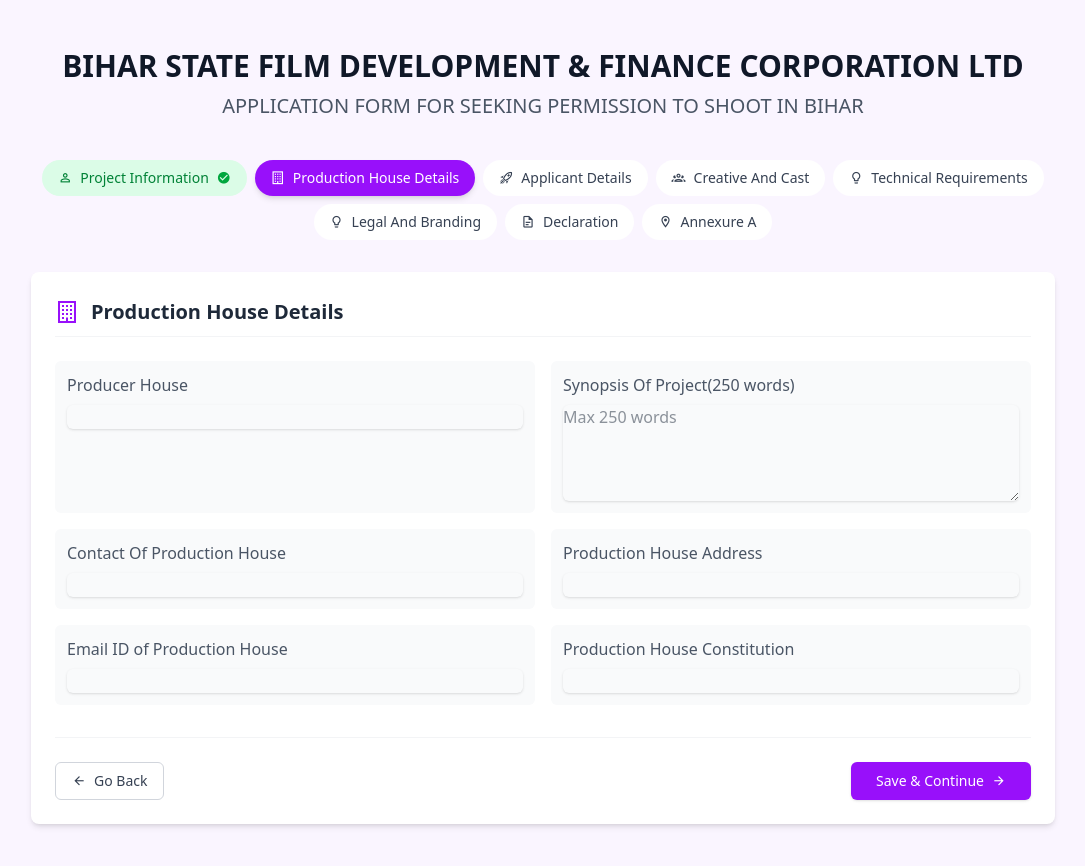
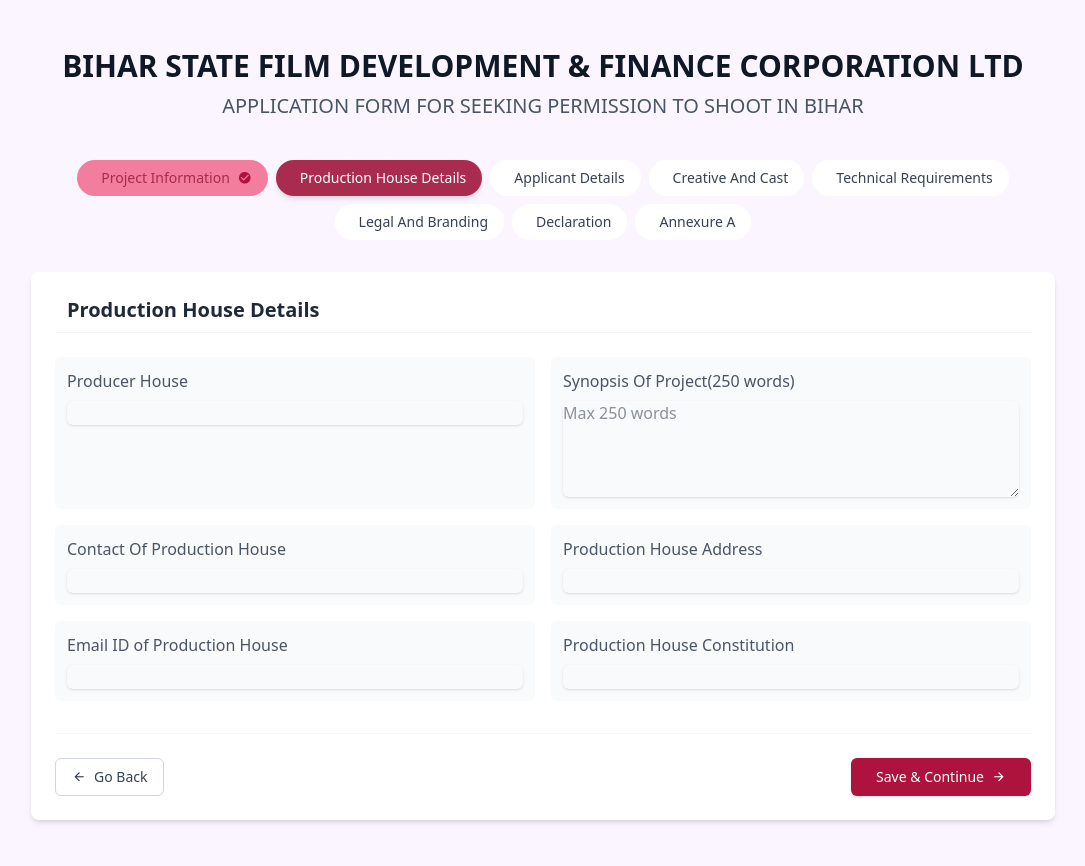
Before and after one commit to aadi347/My_Biharfilm, a React (Vite) app in the folder frontend/: page /apply-noc in a window 1280 px wide. Both pictures are taken after typing "Sample", "Sample", "Sample", "Sample", "Sample", "Sample" into the empty fields and a click on the button "Save & Continue". Shown: the top 866 px of the page, without its empty margins (97-1182 px from the left). Built offline with nearby package versions, Linux system fonts and the light colour scheme; a web font is replaced by a local one.

Commit message:
latest with backend

```diff
--- a/frontend/src/NavigationCards/ShootingPermissionFoam.jsx
+++ b/frontend/src/NavigationCards/ShootingPermissionFoam.jsx
@@ -397,7 +397,7 @@
       id={`${sectionName}-${key}`}
       value={value}
       onChange={(e) => handleInputChange(sectionName, key, e.target.value)}
-		  className="block w-full rounded-md border-gray-300 shadow-sm focus:border-purple-500 focus:ring-purple-500"
+      className="block w-full rounded-md border-gray-300 shadow-sm focus:border-[#ad133c] focus:ring-[#ad133c]"
     >
       <option value="">Select an option</option>
       <option value="Yes">Yes</option>
@@ -410,7 +410,7 @@
       id={`${sectionName}-${key}`}
       value={value}
       onChange={(e) => handleInputChange(sectionName, key, e.target.value)}
-		  className="block w-full rounded-md border-gray-300 shadow-sm focus:border-purple-500 focus:ring-purple-500"
+      className="block w-full rounded-md border-gray-300 shadow-sm focus:border-[#ad133c] focus:ring-[#ad133c]"
     >
       <option value="">Select an option</option>
       {dropdownFields[key].map((option) => (
@@ -427,7 +427,7 @@
       value={value}
       onChange={(e) => handleInputChange(sectionName, key, e.target.value)}
       rows={key === "briefSynopsis" || key === "synopsis" ? 4 : 3}
-		  className="block w-full rounded-md border-gray-300 shadow-sm focus:border-purple-500 focus:ring-purple-500"
+      className="block w-full rounded-md border-gray-300 shadow-sm focus:border-[#ad133c] focus:ring-[#ad133c]"
       placeholder={
       key === "briefSynopsis"
         ? "Max 500 words"
@@ -449,13 +449,13 @@
       onChange={(e) =>
         handleFileChange(sectionName, key, e.target.files[0])
       }
-			className="block w-full text-sm text-gray-500 file:mr-4 file:py-2 file:px-4 file:rounded-md file:border-0 file:text-sm file:font-semibold file:bg-purple-50 file:text-purple-700 hover:file:bg-purple-100"
+      className="block w-full text-sm text-gray-500 file:mr-4 file:py-2 file:px-4 file:rounded-md file:border-0 file:text-sm file:font-semibold file:bg-purple-50 file:text-[#ad133c] hover:file:bg-purple-100"
       />
       <small className="text-gray-500 mt-1 block">
       Accepted formats: PDF, DOC, DOCX, JPG, PNG (Max 5MB)
       </small>
       {value && (
-			<div className="mt-2 text-sm text-green-600">
+      <div className="mt-2 text-sm text-[#ad133c]">
         <i className="mdi mdi-file-check mr-1"></i>
         File uploaded: {value.name || value}
         {value.isStoredFile && (
@@ -474,7 +474,7 @@
       id={`${sectionName}-${key}`}
       value={value}
       onChange={(e) => handleInputChange(sectionName, key, e.target.value)}
-		  className="block w-full rounded-md border-gray-300 shadow-sm focus:border-purple-500 focus:ring-purple-500"
+      className="block w-full rounded-md border-gray-300 shadow-sm focus:border-[#ad133c] focus:ring-[#ad133c]"
     />
     );
   }
@@ -532,7 +532,7 @@
         <button
         type="button"
         onClick={handleGoBack}
-				className="inline-flex items-center px-4 py-2 border border-gray-300 text-sm font-medium rounded-md text-gray-700 bg-white hover:bg-gray-50 focus:outline-none focus:ring-2 focus:ring-offset-2 focus:ring-purple-500 transition-all"
+        className="inline-flex items-center px-4 py-2 border border-gray-300 text-sm font-medium rounded-md text-gray-700 bg-white hover:bg-gray-50 focus:outline-none focus:ring-2 focus:ring-offset-2 focus:ring-[#ad133c] transition-all"
         >
         <i className="mdi mdi-arrow-left mr-2"></i>
         Go Back
@@ -544,7 +544,7 @@
       {isLastSection ? (
         <button
         type="submit"
-				className={`inline-flex items-center px-6 py-2 border border-transparent text-sm font-medium rounded-md shadow-sm text-white bg-green-600 hover:bg-green-700 focus:outline-none focus:ring-2 focus:ring-offset-2 focus:ring-green-500 transition-all ${
+        className={`inline-flex items-center px-6 py-2 border border-transparent text-sm font-medium rounded-md shadow-sm text-white bg-[#ad133c] hover:bg-[#a92b4e] focus:outline-none focus:ring-2 focus:ring-offset-2 focus:ring-[#ad133c] transition-all ${
           saveStatus === "saving" ? "opacity-70 cursor-wait" : ""
         }`}
         disabled={saveStatus === "saving"}
@@ -560,7 +560,7 @@
         <button
         type="button"
         onClick={handleSaveAndContinue}
-				className="inline-flex items-center px-6 py-2 border border-transparent text-sm font-medium rounded-md shadow-sm text-white bg-purple-600 hover:bg-purple-700 focus:outline-none focus:ring-2 focus:ring-offset-2 focus:ring-purple-500 transition-all"
+        className="inline-flex items-center px-6 py-2 border border-transparent text-sm font-medium rounded-md shadow-sm text-white bg-[#ad133c] hover:bg-[#a92b4e] focus:outline-none focus:ring-2 focus:ring-offset-2 focus:ring-[#ad133c] transition-all"
         >
         Save & Continue
         <i className="mdi mdi-arrow-right ml-2"></i>
@@ -577,42 +577,35 @@
     {
     id: "projectinformation",
     label: "Project Information",
-		icon: "mdi-account-outline",
+
     },
     {
     id: "productionhousedetails",
     label: "Production House Details",
-		icon: "mdi-office-building-outline",
     },
     {
     id: "applicantdetails",
     label: "Applicant Details",
-		icon: "mdi-rocket-launch-outline",
     },
     {
     id: "creativeandcast",
     label: "Creative And Cast",
-		icon: "mdi-account-group-outline",
     },
     {
     id: "technicalrequirements",
     label: "Technical Requirements",
-		icon: "mdi-lightbulb-outline",
     },
     {
     id: "legalandbranding",
     label: "Legal And Branding",
-		icon: "mdi-lightbulb-outline",
     },
     {
     id: "declaration",
     label: "Declaration",
-		icon: "mdi-file-document-outline",
     },
     {
     id: "annexurea",
     label: "Annexure A",
-		icon: "mdi-map-marker-outline",
     },
   ];
 
@@ -625,16 +618,16 @@
       onClick={() => setActiveSection(tab.id)}
       className={`px-4 py-2 rounded-full text-sm font-medium flex items-center transition-colors relative ${
         activeSection === tab.id
-				? "bg-purple-600 text-white shadow-md"
+        ? "bg-[#a92b4e] text-white shadow-md"
         : isSectionCompleted(tab.id)
-				? "bg-green-100 text-green-700 hover:bg-green-200"
+        ? "bg-[#f27d9c] text-[#a92b4e]"
         : "bg-white text-gray-700 hover:bg-purple-100"
       }`}
       >
       <i className={`mdi ${tab.icon} mr-2`} />
       <span>{tab.label}</span>
       {isSectionCompleted(tab.id) && (
-			  <i className="mdi mdi-check-circle ml-2 text-green-600" />
+        <i className="mdi mdi-check-circle ml-2 text-[#ad133c]" />
       )}
       </button>
     ))}
@@ -1079,49 +1072,49 @@
       {renderSection(
       "Project Information",
       formData.projectInformation,
-			"mdi mdi-account-outline",
+      "",
       "projectInformation"
       )}
       {renderSection(
       "Production House Details",
       formData.productionHouseDetails,
-			"mdi mdi-office-building-outline",
+      "",
       "productionHouseDetails"
       )}
       {renderSection(
       "Applicant Details",
       formData.applicantDetails,
-			"mdi mdi-rocket-launch-outline",
+      "",
       "applicantDetails"
       )}
       {renderSection(
       "Creative And Cast",
       formData.creativeandcast,
-			"mdi mdi-account-group-outline",
+      "",
       "creativeandcast"
       )}
       {renderSection(
       "Technical Requirements",
       formData.technicalRequirements,
-			"mdi mdi-lightbulb-outline",
+      "",
       "technicalRequirements"
       )}
       {renderSection(
       "Legal And Branding",
       formData.legalAndBranding,
-			"mdi mdi-lightbulb-outline",
+      "",
       "legalAndBranding"
       )}
       {renderSection(
       "Declaration",
       formData.declaration,
-			"mdi mdi-file-document-outline",
+      "",
       "declaration"
       )}
       {renderSection(
       "Annexure A - Location Details",
       formData.annexureA,
-			"mdi mdi-map-marker-outline",
+      "",
       "annexureA"
       )}
     </form>
```
Lines whose indentation alone changed are shown as unchanged.
